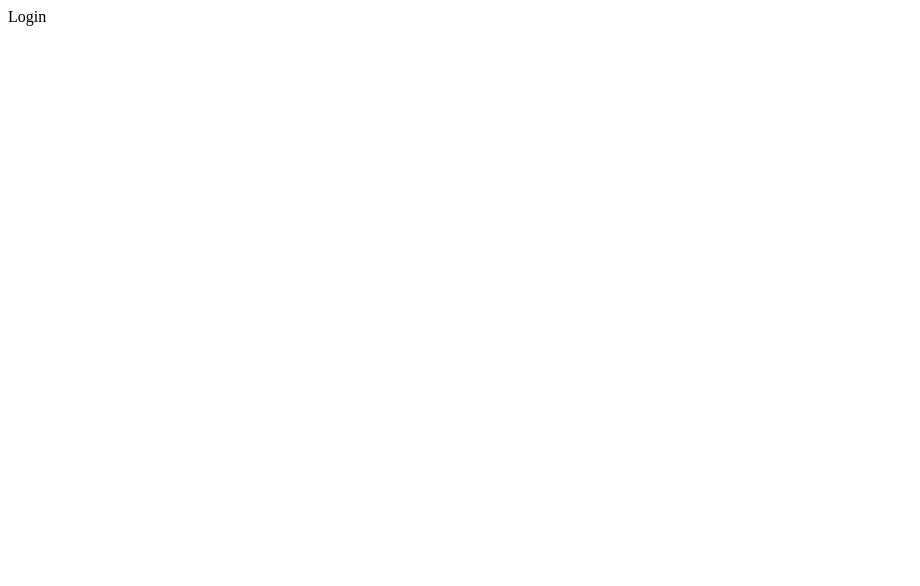
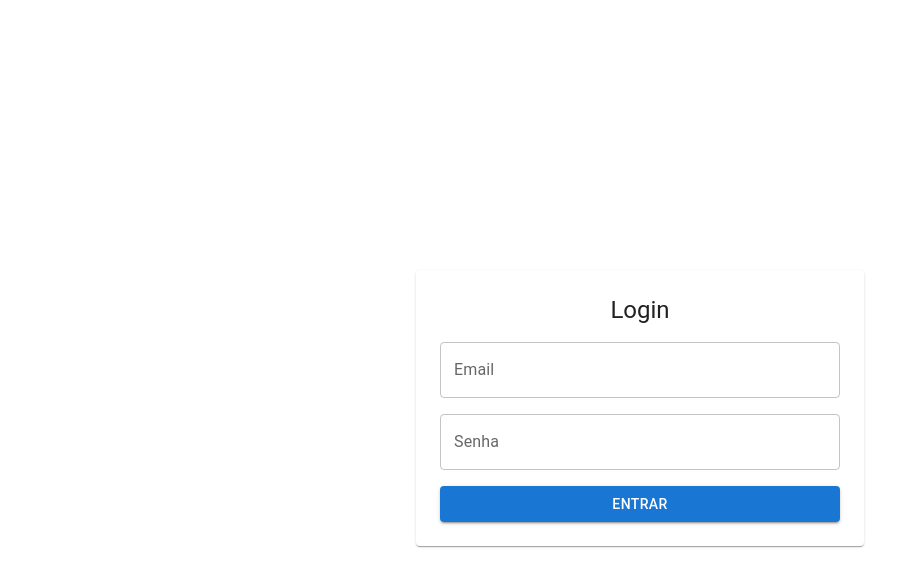
Before and after one commit to luisduarte04/IntermediarioTaboao, a React (Vite) app in the folder intermediarioTaboaoPainel/: page / in a window 1280 px wide. Shown: the top 586 px of the page, without its empty margins (0-920 px from the left). Built offline with nearby package versions, Linux system fonts and the light colour scheme.

Commit message:
Criação dos campos

```diff
--- a/intermediarioTaboaoPainel/src/pages/Login/includes/Login.tsx
+++ b/intermediarioTaboaoPainel/src/pages/Login/includes/Login.tsx
@@ -1,10 +1,18 @@
-import { Card  } from '@mui/material'
+import { Box, Card, Grid, Stack, TextField, Button, Typography } from '@mui/material'
 import React from 'react'
 
 export default function Login() {
   return (
-    <div>
-      Login
-    </div>
+    <Box sx={{ width: '100%', height: '100vh', display: 'flex', justifyContent: 'center', alignItems: 'center' }}>
+      <Card sx={{ width: 400, padding: 3 }}>
+        <Stack spacing={2}>
+          <Typography variant="h5" align="center">Login</Typography>
+          <TextField label="Email" variant="outlined" fullWidth />
+          <TextField label="Senha" type="password" variant="outlined" fullWidth />
+          <Button variant="contained" color="primary" fullWidth>Entrar</Button>
+        </Stack>
+      </Card>
+    </Box>
+
   )
 }
```
